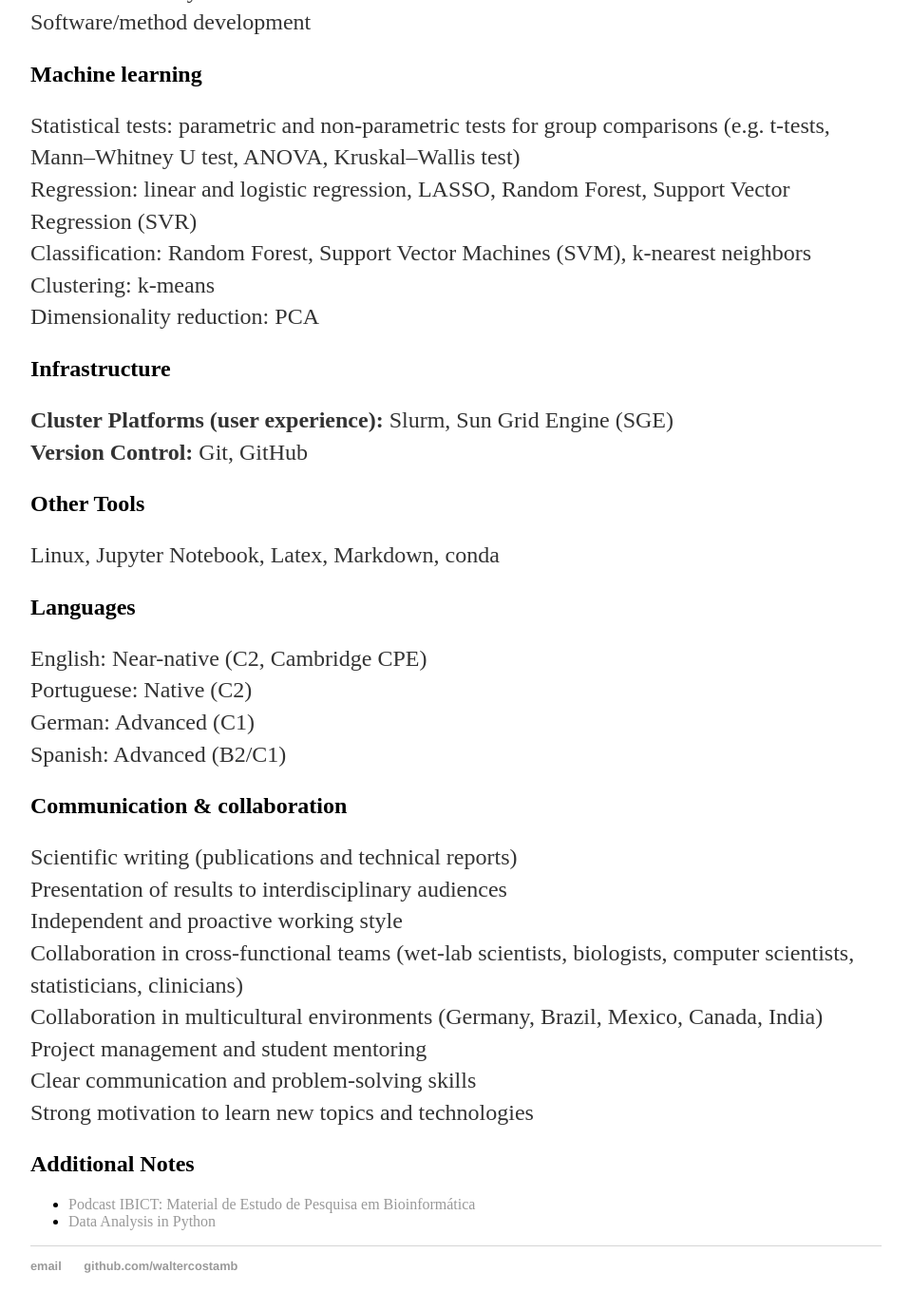
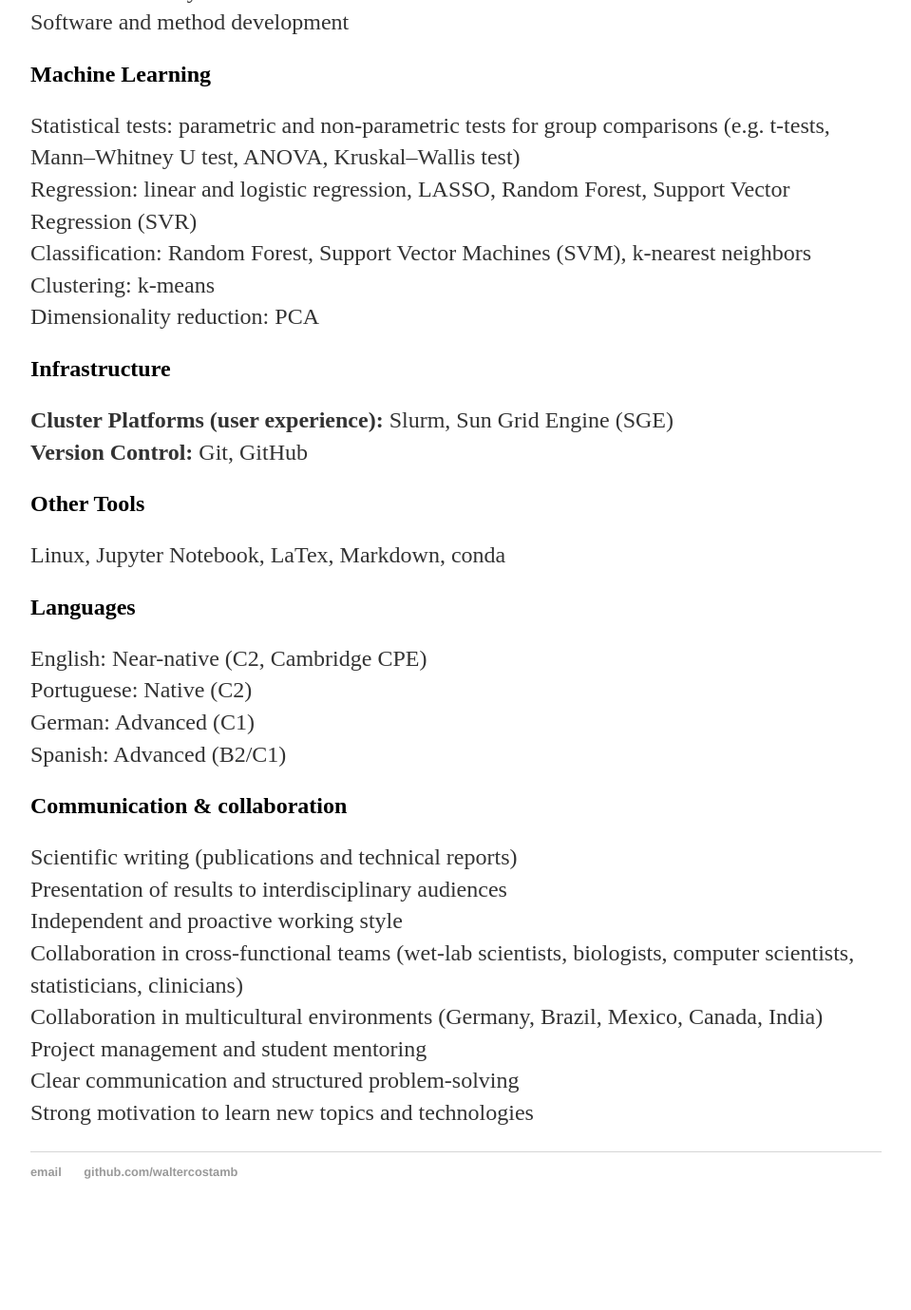
Before and after one commit to waltercostamb/waltercostamb.github.io, a Jekyll site: the page built from blog/index.html, in a window 1280 px wide and 1400 px high, scrolled down 895 px. Shown: the top 1379 px of the window at 95% size, without its empty margins (160-1119 px from the left). Built offline with Jekyll 4.4.1, drawn with Linux system fonts in a browser that asks for light colours; after the commit the page ends 2196 px from its top, so only the background shows below that; some of the changed text lies outside the part shown.

Commit message:
Update index.html

```diff
--- a/blog/index.html
+++ b/blog/index.html
@@ -30,10 +30,10 @@ Next-generation sequencing (NGS) analysis<br>
 ncRNA analysis<br>
 Annotation<br>
 Genome assembly<br>
-Software/method development
+Software and method development
 </p>
 
-<h2>Machine learning</h2>
+<h2>Machine Learning</h2>
 <p>
 Statistical tests: parametric and non-parametric tests for group comparisons (e.g. t-tests, Mann–Whitney U test, ANOVA, Kruskal–Wallis test)<br>
 Regression: linear and logistic regression, LASSO, Random Forest, Support Vector Regression (SVR)<br>
@@ -50,7 +50,7 @@ Dimensionality reduction: PCA
 
 <h2>Other Tools</h2>
 <p>
-Linux, Jupyter Notebook, Latex, Markdown, conda
+Linux, Jupyter Notebook, LaTex, Markdown, conda
 </p>
 
 <h2>Languages</h2>
@@ -69,14 +69,6 @@ Independent and proactive working style<br>
 Collaboration in cross-functional teams (wet-lab scientists, biologists, computer scientists, statisticians, clinicians)<br>
 Collaboration in multicultural environments (Germany, Brazil, Mexico, Canada, India)<br>
 Project management and student mentoring<br>
-Clear communication and problem-solving skills<br>
+Clear communication and structured problem-solving<br>
 Strong motivation to learn new topics and technologies
 </p>
-
-<h2>Additional Notes</h2>
-
-<ul>
-  {% for post in site.posts %}
-    <li><a href="{{ post.url }}">{{ post.title }}</a></li>
-  {% endfor %}
-</ul>
```
Also changed, not shown: other parts of blog/index.html (+1 -1 lines).
